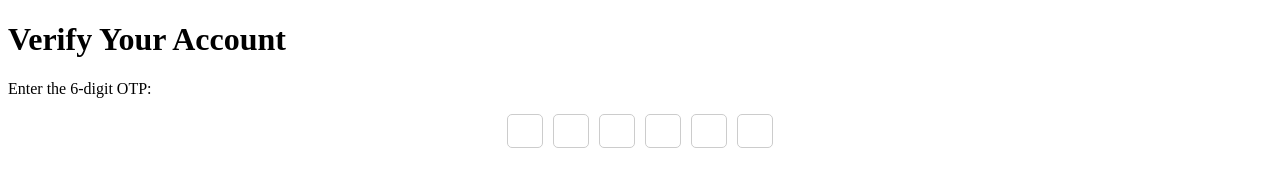
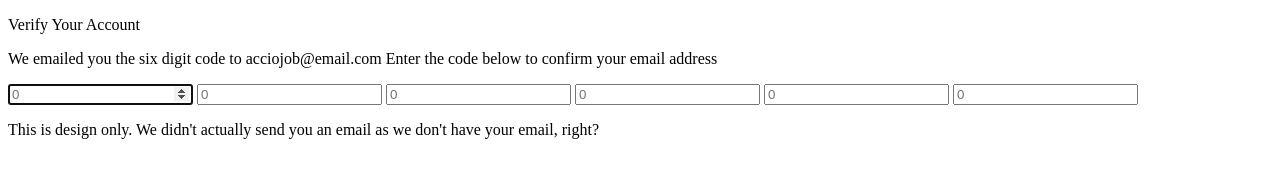
Before and after one commit to acciojob/OTP-kalyanibajirao, a website: page main.html in a window 1280 px wide. Drawn offline with Linux system fonts and the light colour scheme.

Commit message:
created a submission

```diff
--- a/main.html
+++ b/main.html
@@ -8,16 +8,23 @@
 
 <body>
 	<!-- the entire body must be written by student -->
-	<h1 id="verification_heading">Verify Your Account </h1>
-    <p id="verification_subtext">Enter the 6-digit OTP:</p>
-    <div class="code-container">
-        <input class="code" type="text" maxlength="1" oninput="handleInput(this)">
-        <input class="code" type="text" maxlength="1" oninput="handleInput(this)">
-        <input class="code" type="text" maxlength="1" oninput="handleInput(this)">
-        <input class="code" type="text" maxlength="1" oninput="handleInput(this)">
-        <input class="code" type="text" maxlength="1" oninput="handleInput(this)">
-        <input class="code" type="text" maxlength="1" oninput="handleInput(this)">
-    </div>
+	<div id="box">
+		<p id="verification_heading">Verify Your Account</p>
+		<p id="verification_subtext">We emailed you the six digit code to acciojob@email.com Enter the code below to confirm your email address</p>
+		<div class="code-container">
+			<input focused class="code" id="code-1" type="number" placeholder="0"></input>
+			<input class="code" id="code-2" type="number" placeholder="0"></input>
+			<input class="code" id="code-3" type="number" placeholder="0"></input>
+			<input class="code" id="code-4" type="number" placeholder="0"></input>
+			<input class="code" id="code-5" type="number" placeholder="0"></input>
+			<input class="code" id="code-6" type="number" placeholder="0"></input>
+		</div>
+		<div class="dbox">
+			<p class="disclaimer">This is design only. We didn't actually send you an email as we
+				don't have your email, right?</p>
+		</div>
+
+	</div>
     <script type="text/javascript" src="./script.js">
 </script>
 
--- a/script.js
+++ b/script.js
@@ -1,14 +1,26 @@
-function handleInput(input) {
-            const nextInput = input.nextElementSibling;
-            const prevInput = input.previousElementSibling;
+document.addEventListener('DOMContentLoaded', (event) => {
+  var inputs = Array.from(document.querySelectorAll('.code'));
 
-            if (input.value.length === 1) {
-                if (nextInput) {
-                    nextInput.focus();
-                }
-            } else if (input.value.length === 0) {
-                if (prevInput) {
-                    prevInput.focus();
-                }
-            }
+  inputs.forEach((input, index) => {
+    input.addEventListener('input', () => {
+      if (input.value.length > 0) {
+        if (index < inputs.length - 1) {
+          inputs[index + 1].focus();
         }
+      }
+    });
+
+    input.addEventListener('keydown', (event) => {
+      if (event.key === 'Backspace' && input.value.length === 0) {
+        if (index > 0) {
+          inputs[index - 1].focus();
+        }
+      }
+    });
+  });
+
+  // Set the focus on the first input field when the page loads
+  if (inputs.length > 0) {
+    inputs[0].focus();
+  }
+});
--- a/styles.css
+++ b/styles.css
@@ -1,14 +1,26 @@
-.code-container {
-            display: flex;
-            justify-content: center;
-            align-items: center;
-            gap: 10px;
+document.addEventListener('DOMContentLoaded', (event) => {
+  var inputs = Array.from(document.querySelectorAll('.code'));
+
+  inputs.forEach((input, index) => {
+    input.addEventListener('input', () => {
+      if (input.value.length > 0) {
+        if (index < inputs.length - 1) {
+          inputs[index + 1].focus();
         }
-        .code {
-            width: 30px;
-            height: 30px;
-            text-align: center;
-            font-size: 18px;
-            border: 1px solid #ccc;
-            border-radius: 5px;
+      }
+    });
+
+    input.addEventListener('keydown', (event) => {
+      if (event.key === 'Backspace' && input.value.length === 0) {
+        if (index > 0) {
+          inputs[index - 1].focus();
         }
+      }
+    });
+  });
+
+  // Set the focus on the first input field when the page loads
+  if (inputs.length > 0) {
+    inputs[0].focus();
+  }
+});
```
